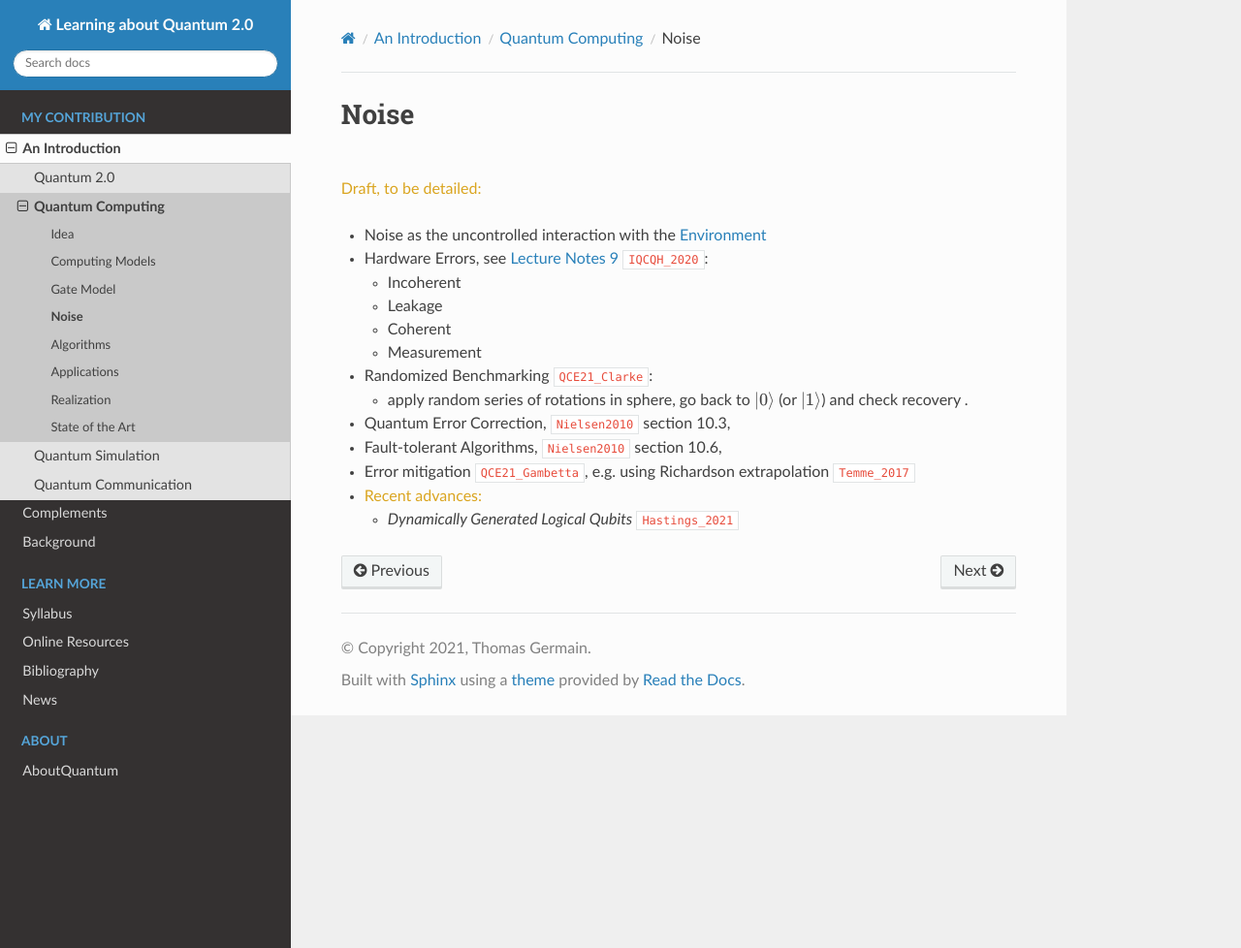
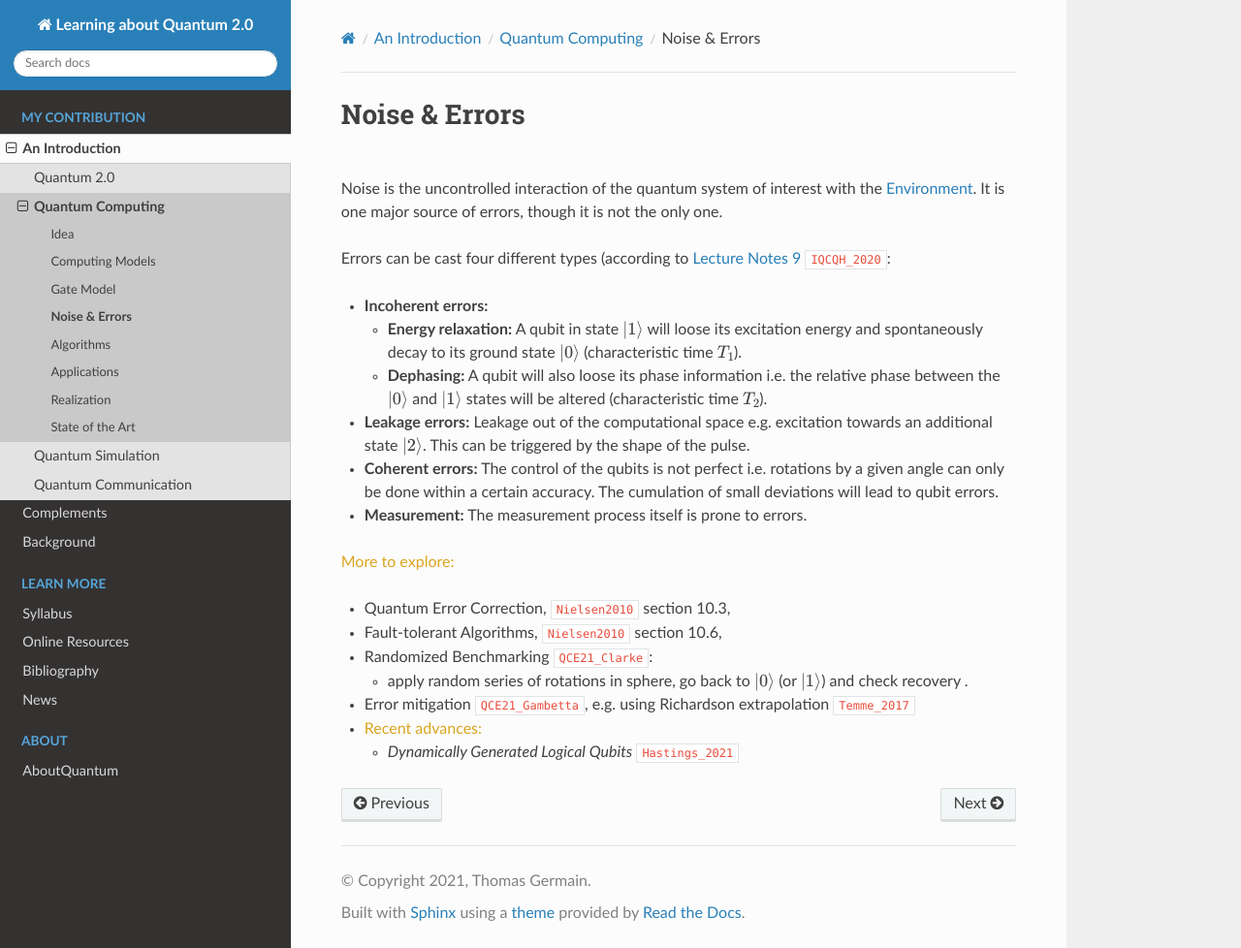
Before and after one commit to tomlqc/about-quantum, a Sphinx documentation site: the page built from source/intro/computing/noise.rst, in a window 1280 px wide and 978 px high. Shown: the whole window at 97% size. Built offline with Sphinx 7.4.7 and the Read the Docs theme 2.0.0, drawn with Linux system fonts in a browser that asks for light colours; cross-references to code outside the pages are shown as plain code.

Commit message:
noise: types of errors.

```diff
--- a/source/index.rst
+++ b/source/index.rst
@@ -82,7 +82,7 @@ An Introduction
   :ref:`intro/computing/idea:Idea` |
   :ref:`intro/computing/models:Computing Models` |
   :ref:`intro/computing/gates:Gate Model` |
-  :ref:`intro/computing/noise:Noise` |
+  :ref:`intro/computing/noise:Noise & Errors` |
   :ref:`intro/computing/algo:Algorithms` |
   :ref:`intro/computing/apps:Applications` |
   :ref:`intro/computing/realization:Realization` |
--- a/source/intro/computing/noise.rst
+++ b/source/intro/computing/noise.rst
@@ -1,30 +1,49 @@
 
-Noise
-=====
+Noise & Errors
+==============
 
 .. include:: ../../qutex.rst
 
-:draft:`Draft, to be detailed:`
+Noise is the uncontrolled interaction of the quantum system of interest
+with the :ref:`stories/background/environment:Environment`.
+It is one major source of errors, though it is not the only one.
 
-- Noise as the uncontrolled interaction with the :ref:`stories/background/environment:Environment`
+Errors can be cast four different types (according to
+`Lecture Notes 9
+<https://github.com/qiskit-community/intro-to-quantum-computing-and-quantum-hardware/blob/master/lectures/introqcqh-lecture-notes-9.pdf>`_
+:cite:`IQCQH_2020`:
 
-- Hardware Errors, see
-  `Lecture Notes 9 <https://github.com/qiskit-community/intro-to-quantum-computing-and-quantum-hardware/blob/master/lectures/introqcqh-lecture-notes-9.pdf>`_
-  :cite:`IQCQH_2020`:
+- **Incoherent errors:**
 
-  - Incoherent
-  - Leakage
-  - Coherent
-  - Measurement
+  - **Energy relaxation:** A qubit in state :math:`\ket{1}` will loose its excitation energy
+    and spontaneously decay to its ground state :math:`\ket{0}`
+    (characteristic time :math:`T_1`).
+  - **Dephasing:** A qubit will also loose its phase information
+    i.e. the relative phase between the :math:`\ket{0}` and :math:`\ket{1}` states will be altered
+    (characteristic time :math:`T_2`).
+
+- **Leakage errors:**
+  Leakage out of the computational space e.g. excitation towards an additional state :math:`\ket{2}`.
+  This can be triggered by the shape of the pulse.
+
+- **Coherent errors:**
+  The control of the qubits is not perfect i.e. rotations by a given angle
+  can only be done within a certain accuracy.
+  The cumulation of small deviations will lead to qubit errors.
+
+- **Measurement:**
+  The measurement process itself is prone to errors.
+
+:draft:`More to explore:`
+
+- Quantum Error Correction, :cite:`Nielsen2010` section 10.3,
+
+- Fault-tolerant Algorithms, :cite:`Nielsen2010` section 10.6,
 
 - Randomized Benchmarking :cite:`QCE21_Clarke`:
 
   - apply random series of rotations in sphere,
     go back to :math:`\ket{0}` (or :math:`\ket{1}`) and check recovery .
-
-- Quantum Error Correction, :cite:`Nielsen2010` section 10.3,
-
-- Fault-tolerant Algorithms, :cite:`Nielsen2010` section 10.6,
 
 - Error mitigation :cite:`QCE21_Gambetta`,
   e.g. using Richardson extrapolation :cite:`Temme_2017`
--- a/source/intro/quantum2/ingredients.rst
+++ b/source/intro/quantum2/ingredients.rst
@@ -48,6 +48,6 @@ with the environment in an uncontrolled way: the **noise**.
 There is a sound framework for describing the action of the
 :ref:`stories/background/environment:Environment` on a quantum system.
 It is well modelled, and a mandatory tool to describe the
-:ref:`intro/computing/noise:Noise` in a Quantum Computer.
+:ref:`intro/computing/noise:Noise & Errors` in a Quantum Computer.
 
 .. ---------------------------------------------------------------------------
```
